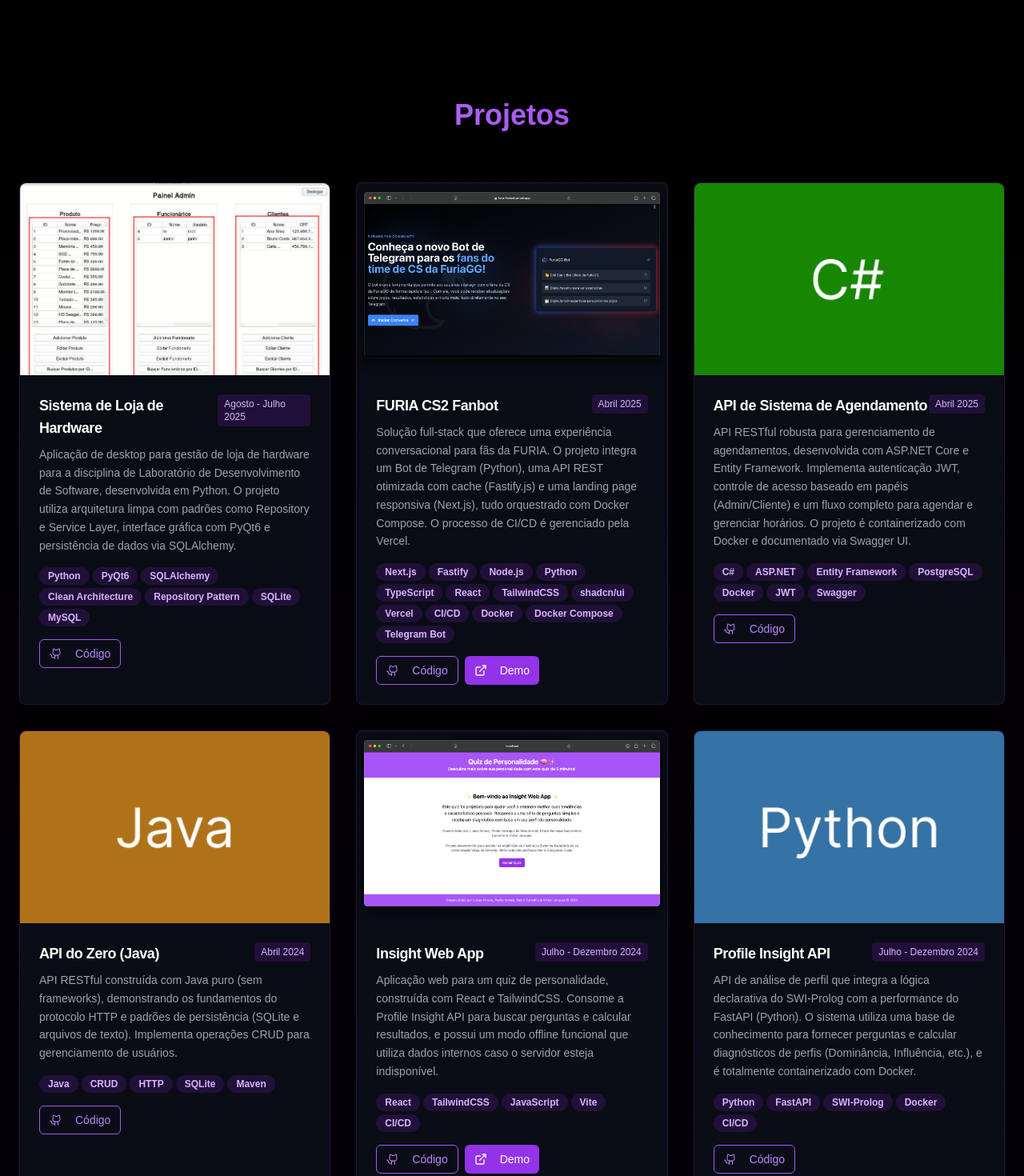
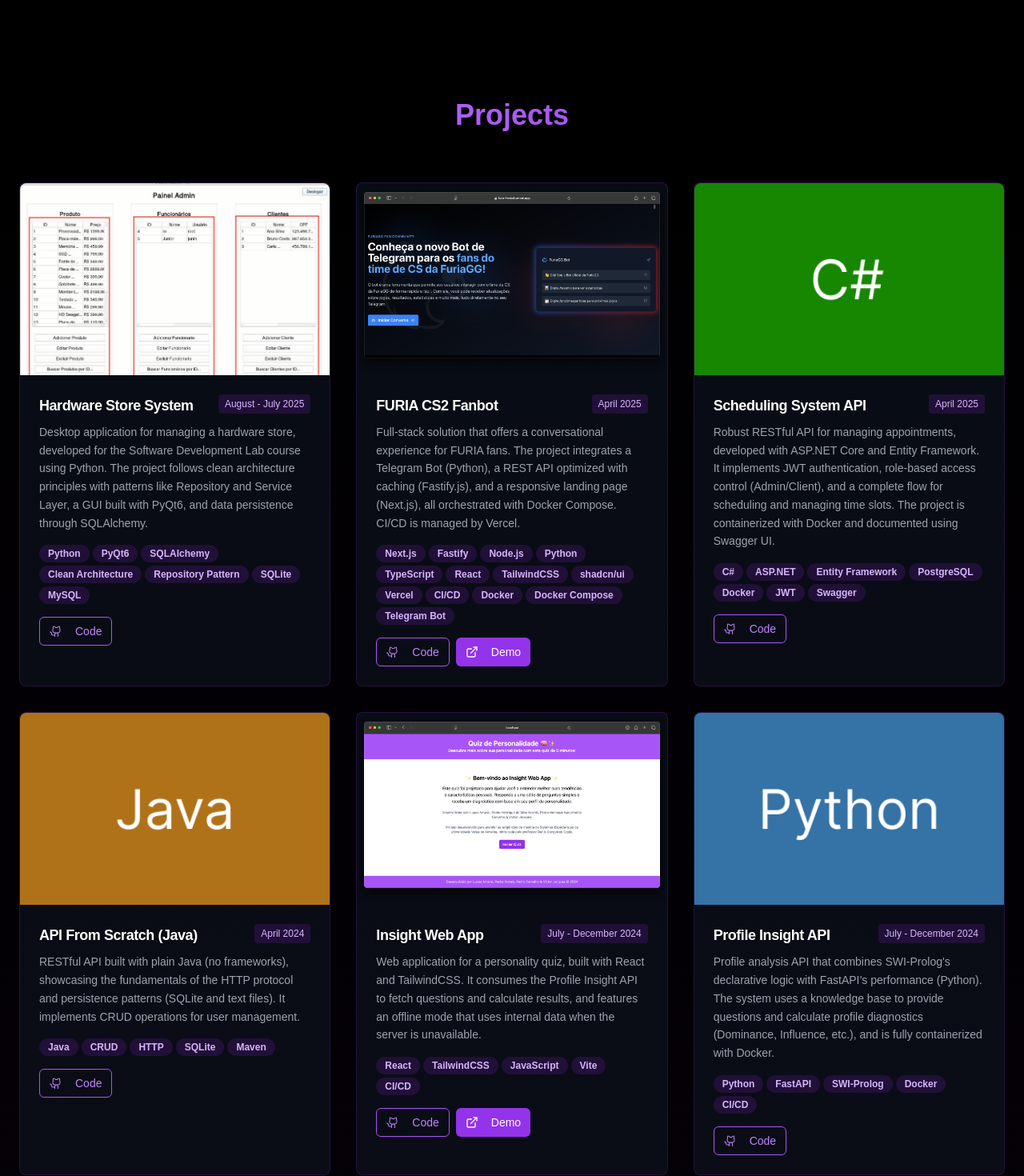
Before and after one commit to PedroSmaxY/pedro-smaxy.dev, a Next.js app: page /en in a window 1280 px wide. Shown: the part 2440-3910 px from the top of the page at 80% size. Built offline with nearby package versions, Linux system fonts and the light colour scheme.

Commit message:
feat: refactor Projects component to use translation hooks and remove props; delete unused projects data file

```diff
--- a/app/[locale]/page.tsx
+++ b/app/[locale]/page.tsx
@@ -8,7 +8,6 @@
 import { Contact } from "@/components/sections/contact";
 import { Footer } from "@/components/sections/footer";
 
-import { projectsData } from "@/data/projects-data";
 import { skillsData } from "@/data/skills-data";
 
 export default function Portfolio() {
@@ -18,11 +17,7 @@
       <Hero />
       <About />
       <Experiences />
-      <Projects
-        title="Projetos"
-        projects={projectsData}
-        label={{ code: "Código", demo: "Demo" }}
-      />
+      <Projects />
       <Skills title="Habilidades" skills={skillsData} />
       <Education />
       <Contact />
--- a/components/sections/projects.tsx
+++ b/components/sections/projects.tsx
@@ -12,6 +12,7 @@
 } from "../ui/card";
 import { GithubLogoIcon } from "@phosphor-icons/react";
 import Image from "next/image";
+import { useTranslations } from "next-intl";
 
 export type Project = {
   title: string;
@@ -23,13 +24,12 @@
   period: string;
 };
 
-export type ProjectProps = {
-  title: string;
-  label: { code: string; demo: string };
-  projects: Project[];
-};
+export function Projects() {
+  const t = useTranslations("portfolio.projects");
 
-export function Projects({ title, projects, label }: ProjectProps) {
+  const projects = t.raw("items") as Project[];
+  const labels = t.raw("labels") as { code: string; demo: string };
+
   return (
     <section
       id="projects"
@@ -37,7 +37,7 @@
     >
       <div className="container mx-auto px-6">
         <h2 className="text-4xl font-bold text-center mb-16 bg-gradient-to-r from-purple-400 to-purple-600 bg-clip-text text-transparent">
-          {title}
+          {t("title")}
         </h2>
         <div className="grid md:grid-cols-2 lg:grid-cols-3 gap-8">
           {projects.map((project, index) => (
@@ -91,7 +91,7 @@
                     }
                   >
                     <GithubLogoIcon className="mr-2 h-4 w-4" />
-                    {label.code}
+                    {labels.code}
                   </Button>
                   {project.live ? (
                     <Button
@@ -106,7 +106,7 @@
                       }
                     >
                       <ExternalLink className="mr-2 h-4 w-4" />
-                      {label.demo}
+                      {labels.demo}
                     </Button>
                   ) : null}
                 </div>
--- a/data/projects-data.ts
+++ /dev/null
@@ -1,134 +0,0 @@
-import { Project } from "@/components/sections/projects";
-
-export const projectsData: Project[] = [
-  {
-    title: "Sistema de Loja de Hardware",
-    description:
-      "Aplicação de desktop para gestão de loja de hardware para a disciplina de Laboratório de Desenvolvimento de Software, desenvolvida em Python. O projeto utiliza arquitetura limpa com padrões como Repository e Service Layer, interface gráfica com PyQt6 e persistência de dados via SQLAlchemy.",
-    image: "/labdevsoft-project.png",
-    tech: [
-      "Python",
-      "PyQt6",
-      "SQLAlchemy",
-      "Clean Architecture",
-      "Repository Pattern",
-      "SQLite",
-      "MySQL",
-    ],
-    github: "https://github.com/PedroSmaxY/hardware-store",
-    period: "Agosto - Julho 2025",
-  },
-  {
-    title: "FURIA CS2 Fanbot",
-    description:
-      "Solução full-stack que oferece uma experiência conversacional para fãs da FURIA. O projeto integra um Bot de Telegram (Python), uma API REST otimizada com cache (Fastify.js) e uma landing page responsiva (Next.js), tudo orquestrado com Docker Compose. O processo de CI/CD é gerenciado pela Vercel.",
-    image: "/furia-landingpage-project.png",
-    tech: [
-      "Next.js",
-      "Fastify",
-      "Node.js",
-      "Python",
-      "TypeScript",
-      "React",
-      "TailwindCSS",
-      "shadcn/ui",
-      "Vercel",
-      "CI/CD",
-      "Docker",
-      "Docker Compose",
-      "Telegram Bot",
-    ],
-    github: "https://github.com/PedroSmaxY/furia-fanbot",
-    live: "https://furia-fanbot.vercel.app/",
-    period: "Abril 2025",
-  },
-  {
-    title: "API de Sistema de Agendamento",
-    description:
-      "API RESTful robusta para gerenciamento de agendamentos, desenvolvida com ASP.NET Core e Entity Framework. Implementa autenticação JWT, controle de acesso baseado em papéis (Admin/Cliente) e um fluxo completo para agendar e gerenciar horários. O projeto é containerizado com Docker e documentado via Swagger UI.",
-    image: "/cs-project-background.png",
-    tech: [
-      "C#",
-      "ASP.NET",
-      "Entity Framework",
-      "PostgreSQL",
-      "Docker",
-      "JWT",
-      "Swagger",
-    ],
-    github: "https://github.com/PedroSmaxY/SchedulingSystemAPI",
-    period: "Abril 2025",
-  },
-  {
-    title: "API do Zero (Java)",
-    description:
-      "API RESTful construída com Java puro (sem frameworks), demonstrando os fundamentos do protocolo HTTP e padrões de persistência (SQLite e arquivos de texto). Implementa operações CRUD para gerenciamento de usuários.",
-    image: "/java-project-background.png",
-    tech: ["Java", "CRUD", "HTTP", "SQLite", "Maven"],
-    github: "https://github.com/PedroSmaxY/apidozero",
-    period: "Abril 2024",
-  },
-  {
-    title: "Insight Web App",
-    description:
-      "Aplicação web para um quiz de personalidade, construída com React e TailwindCSS. Consome a Profile Insight API para buscar perguntas e calcular resultados, e possui um modo offline funcional que utiliza dados internos caso o servidor esteja indisponível.",
-    image: "/insight-webpage-project.png",
-    tech: ["React", "TailwindCSS", "JavaScript", "Vite", "CI/CD"],
-    github: "https://github.com/PedroSmaxY/insight-web-app",
-    live: "https://pedrosmaxy.github.io/insight-web-app/",
-    period: "Julho - Dezembro 2024",
-  },
-  {
-    title: "Profile Insight API",
-    description:
-      "API de análise de perfil que integra a lógica declarativa do SWI-Prolog com a performance do FastAPI (Python). O sistema utiliza uma base de conhecimento para fornecer perguntas e calcular diagnósticos de perfis (Dominância, Influência, etc.), e é totalmente containerizado com Docker.",
-    image: "/python-project-background.png",
-    tech: ["Python", "FastAPI", "SWI-Prolog", "Docker", "CI/CD"],
-    github: "https://github.com/PedroSmaxY/profile-insight-api",
-    period: "Julho - Dezembro 2024",
-  },
-  {
-    title: "Login Auth API com JWT",
-    description:
-      "API de autenticação construída com Spring Boot e Spring Security. Utiliza JWT para controle de acesso e um banco de dados em memória H2 para simplicidade, focando em um sistema de registro e login seguro.",
-    image: "/java-project-background.png",
-    tech: [
-      "Java",
-      "Spring Boot",
-      "Spring Security",
-      "JWT",
-      "H2 Database",
-      "Maven",
-    ],
-    github: "https://github.com/PedroSmaxY/login-auth-api",
-    period: "Agosto 2024",
-  },
-  {
-    title: "API de Streaming de Música",
-    description:
-      "Uma das minhas primeiras experiências com o ecossistema Spring Boot. API REST inspirada no Spotify, Spring Security para autenticação, e JPA/Hibernate para persistência com MySQL. A API gerencia usuários, músicas e playlists, com documentação via Swagger.",
-    image: "/java-project-background.png",
-    tech: [
-      "Java",
-      "Spring Boot",
-      "Spring Security",
-      "JPA",
-      "Hibernate",
-      "MySQL",
-      "Maven",
-      "Swagger",
-    ],
-    github: "https://github.com/PedroSmaxY/MusicAPI",
-    period: "Julho - Agosto 2024",
-  },
-  {
-    title: "Pokédex Electron",
-    description:
-      "Aplicação de desktop multiplataforma construída com Electron e TypeScript. O projeto, que funciona como uma Pokédex consumindo dados da PokéAPI, inclui uma página de releases com builds para Windows, macOS e Linux, demonstrando a capacidade de criar e distribuir software instalável.",
-    image: "/pokedex-electron-project.png",
-    tech: ["Electron.js", "TypeScript", "Node.js", "PokéAPI"],
-    github: "https://github.com/PedroSmaxY/PokedexElectron",
-    live: "https://github.com/PedroSmaxY/PokedexElectron/releases",
-    period: "Dezembro 2023",
-  },
-];
```
